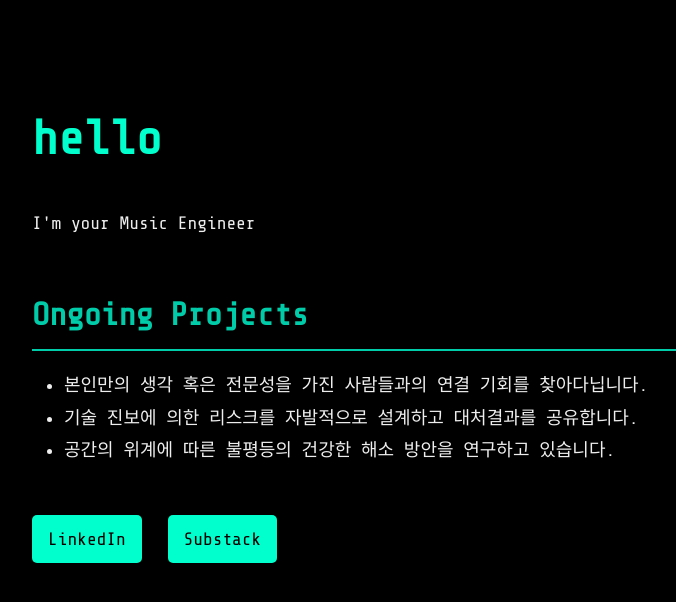
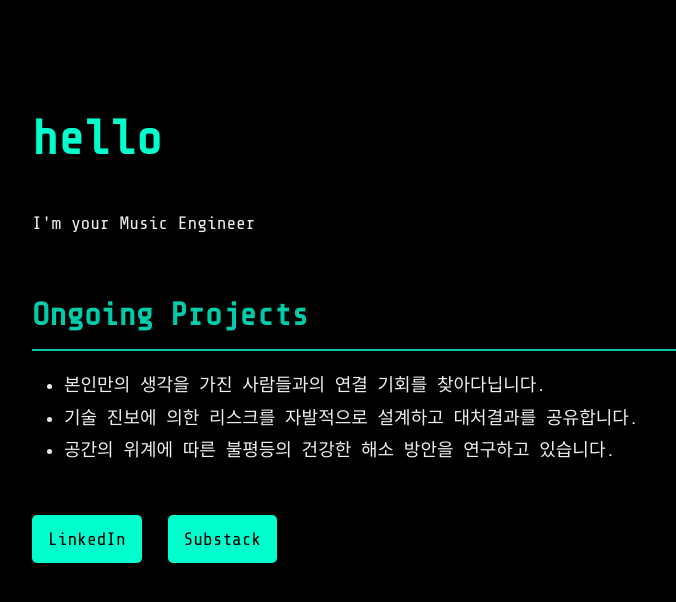
Before and after one commit to tigerhak/hello, a plain HTML site: page index.html in a window 1280 px wide. Shown: the whole page, without its empty margins (32-708 px from the left). Drawn offline with nearby package versions, Linux system fonts and the light colour scheme.

Commit message:
Update index.html

```diff
--- a/index.html
+++ b/index.html
@@ -56,7 +56,7 @@
 
   <h2>Ongoing Projects</h2>
   <ul>
-    <li>본인만의 생각 혹은 전문성을 가진 사람들과의 연결 기회를 찾아다닙니다.</li>
+    <li>본인만의 생각을 가진 사람들과의 연결 기회를 찾아다닙니다.</li>
     <li>기술 진보에 의한 리스크를 자발적으로 설계하고 대처결과를 공유합니다.</li>
     <li>공간의 위계에 따른 불평등의 건강한 해소 방안을 연구하고 있습니다.</li>
   </ul>
```
